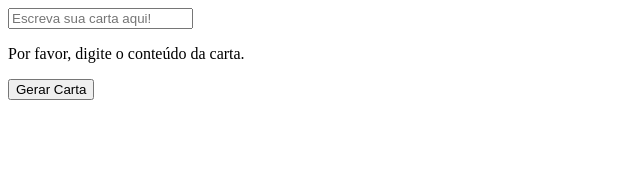
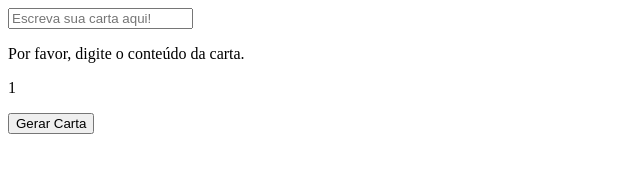
Before and after one commit to tryber/sd-08-project-mistery-letter, a plain HTML site: page index.html in a window 1280 px wide. Both pictures are taken after a click on the button "Gerar Carta". Shown: the whole page, without its empty margins (0-640 px from the left). Drawn offline with Linux system fonts and the light colour scheme.

Commit message:
cria id=carta-contador e sua funcionalidade

```diff
--- a/index.html
+++ b/index.html
@@ -15,6 +15,7 @@
   </section>
   <section id="output">
     <p id="carta-gerada"></p>
+    <p id="carta-contador"></p>
   </section>
   <section id="buttons">
     <button id="criar-carta">Gerar Carta</button>
--- a/script.js
+++ b/script.js
@@ -51,6 +51,7 @@ function randomClasses() {
 
 function createLetter() {
   const letterParagraph = document.getElementById('carta-gerada');
+  const contador = document.getElementById('carta-contador');
   const inputText = document.getElementById('carta-texto').value;
   const arrayText = splitText(inputText);
 
@@ -58,7 +59,6 @@ function createLetter() {
 
   for (let i = 0; i < arrayText.length; i += 1) {
     const word = arrayText[i];
-
     if (word !== '') {
       const spanText = document.createElement('span');
       spanText.className = randomClasses();
@@ -76,6 +76,8 @@ function createLetter() {
     letterParagraph.appendChild(spanText);
     document.getElementById('carta-texto').value = '';
   }
+
+  contador.innerHTML = `${arrayText.length}`;
 }
 
 letterBtn.addEventListener('click', createLetter);
```
